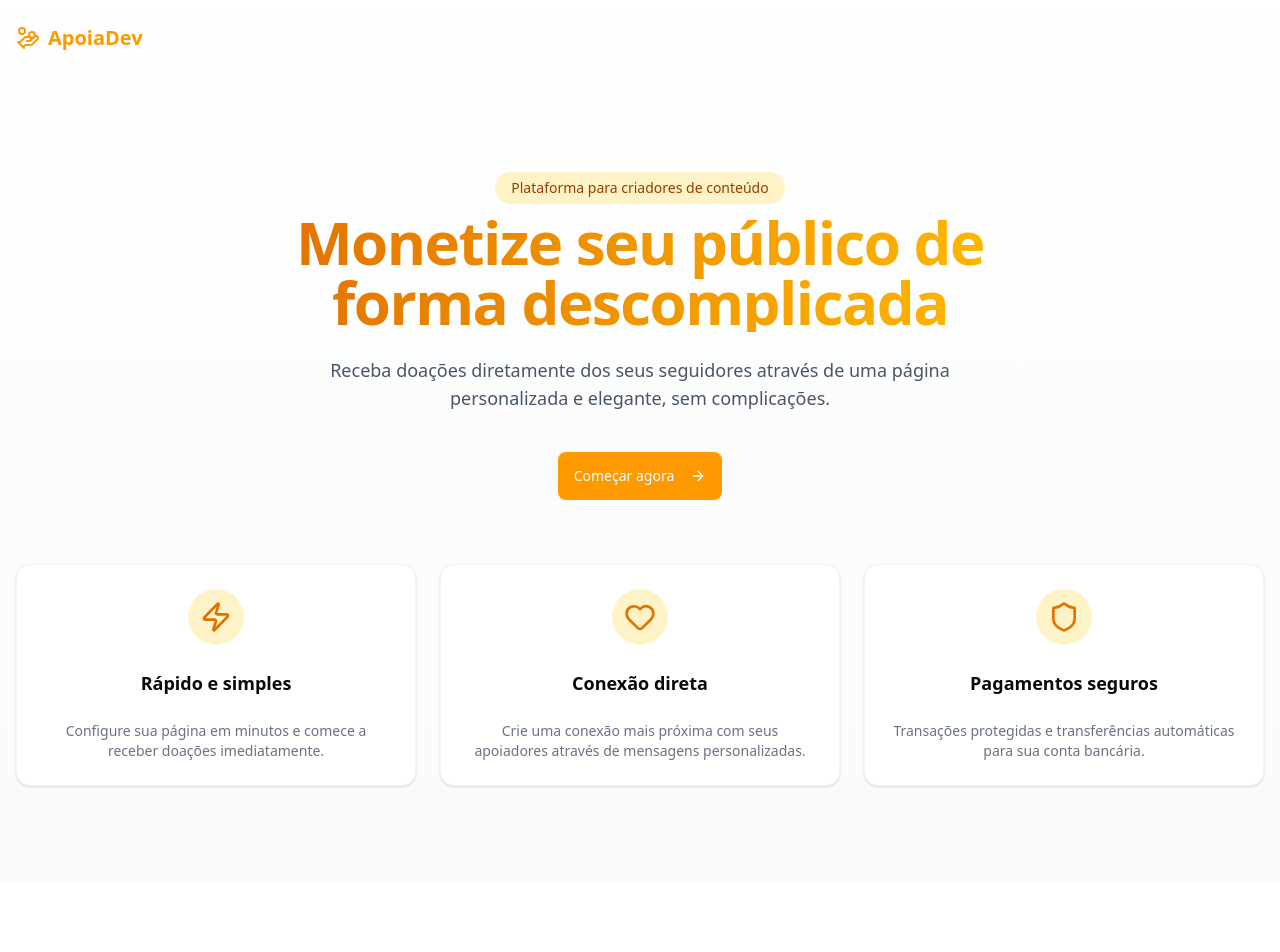
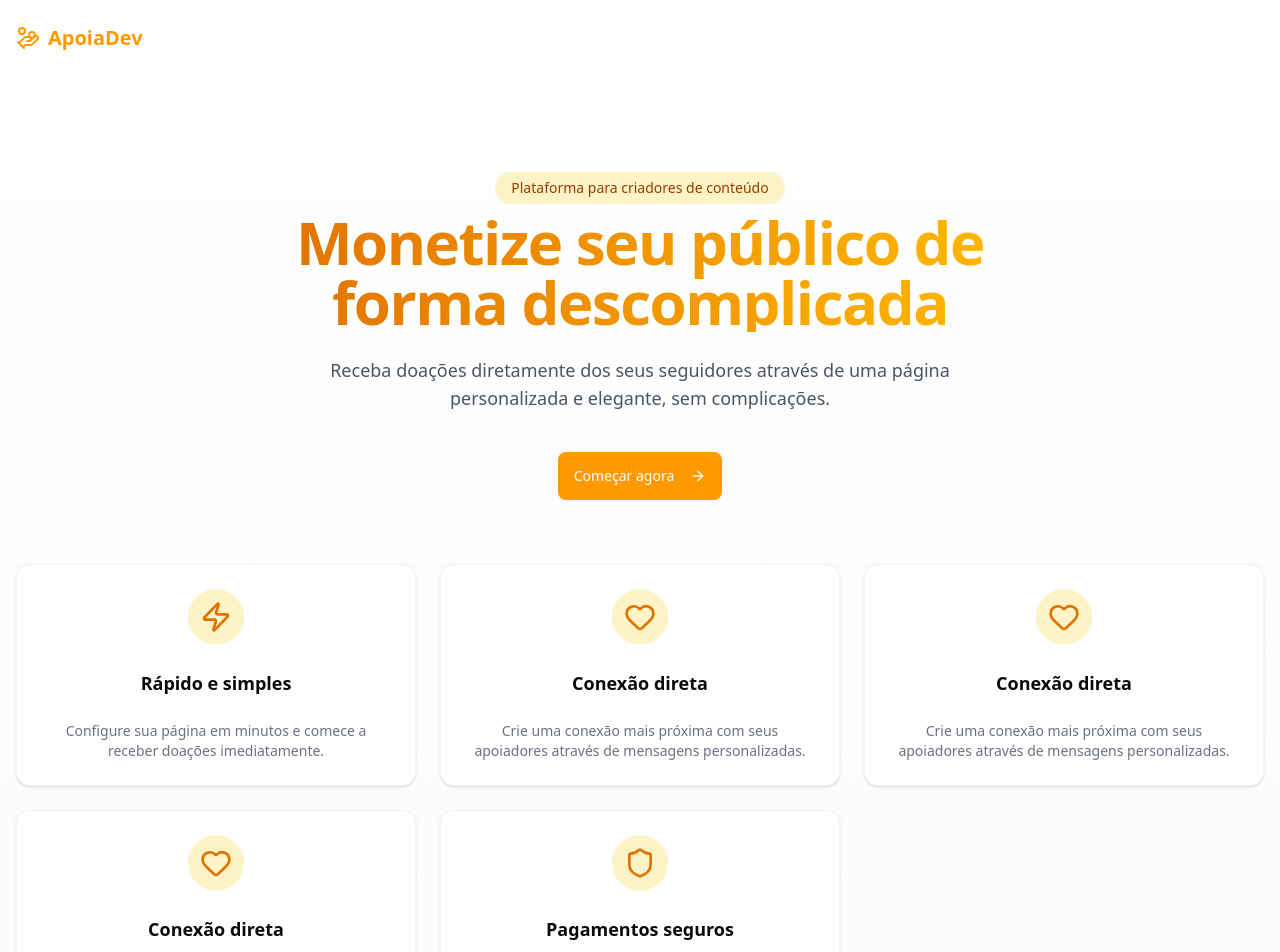
Before and after one commit to matheusld34/dev_apoia, a Next.js app: page / in a window 1280 px wide. Shown: the top 952 px of the page. Before the commit the page ends 882 px from the top, so only its background shows below. Built offline with nearby package versions, Linux system fonts and the light colour scheme.

Commit message:
continuando configuração

```diff
--- a/src/app/page.tsx
+++ b/src/app/page.tsx
@@ -60,6 +60,16 @@ export default function Home() {
               description="Crie uma conexão mais próxima com seus apoiadores através de mensagens personalizadas."
             />
             <FeatureCard
+              icon={<Heart className="h-8 w-8 text-amber-600" />}
+              title="Conexão direta"
+              description="Crie uma conexão mais próxima com seus apoiadores através de mensagens personalizadas."
+            />
+            <FeatureCard
+              icon={<Heart className="h-8 w-8 text-amber-600" />}
+              title="Conexão direta"
+              description="Crie uma conexão mais próxima com seus apoiadores através de mensagens personalizadas."
+            />
+            <FeatureCard
               icon={<Shield className="h-8 w-8 text-amber-600" />}
               title="Pagamentos seguros"
               description="Transações protegidas e transferências automáticas para sua conta bancária."
```
